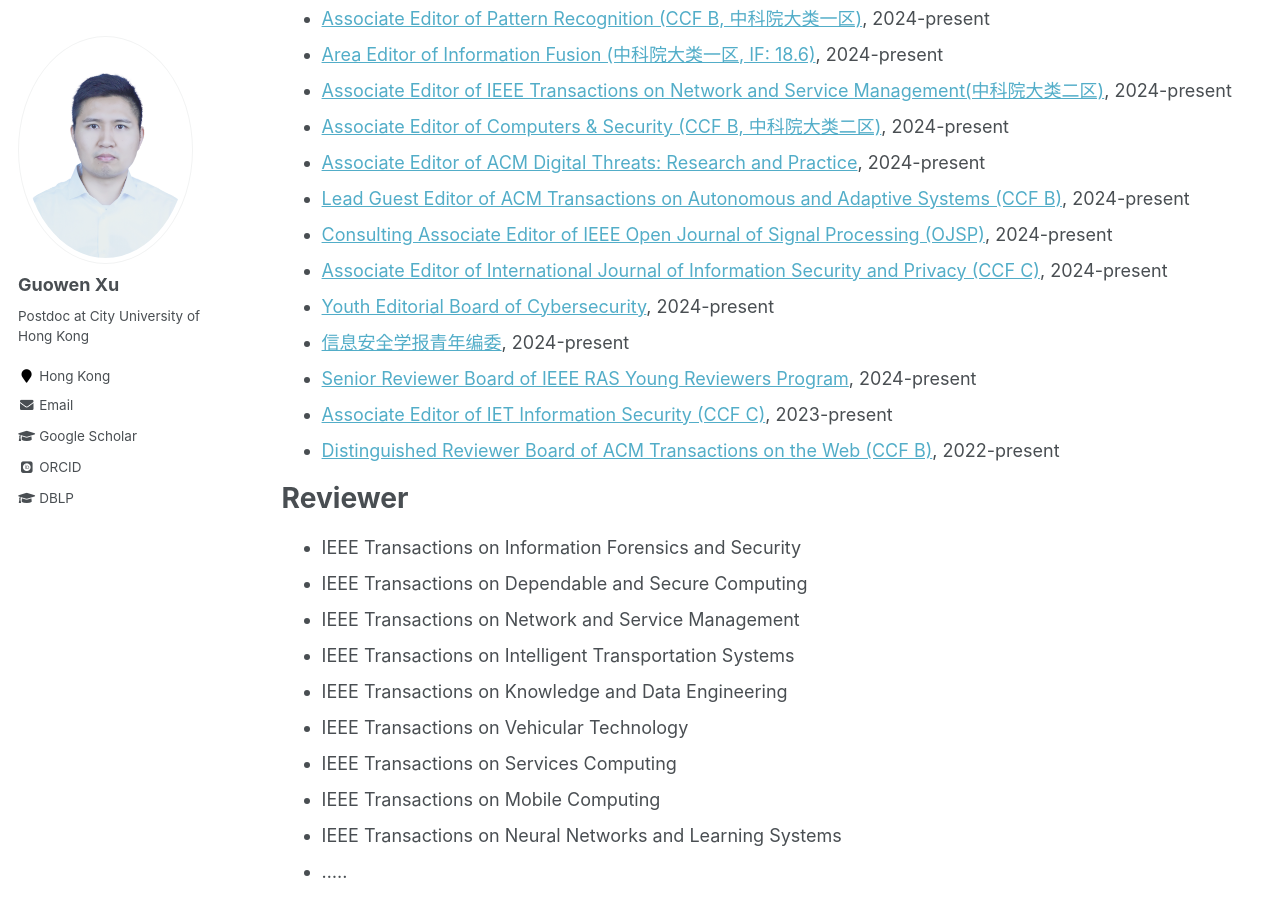
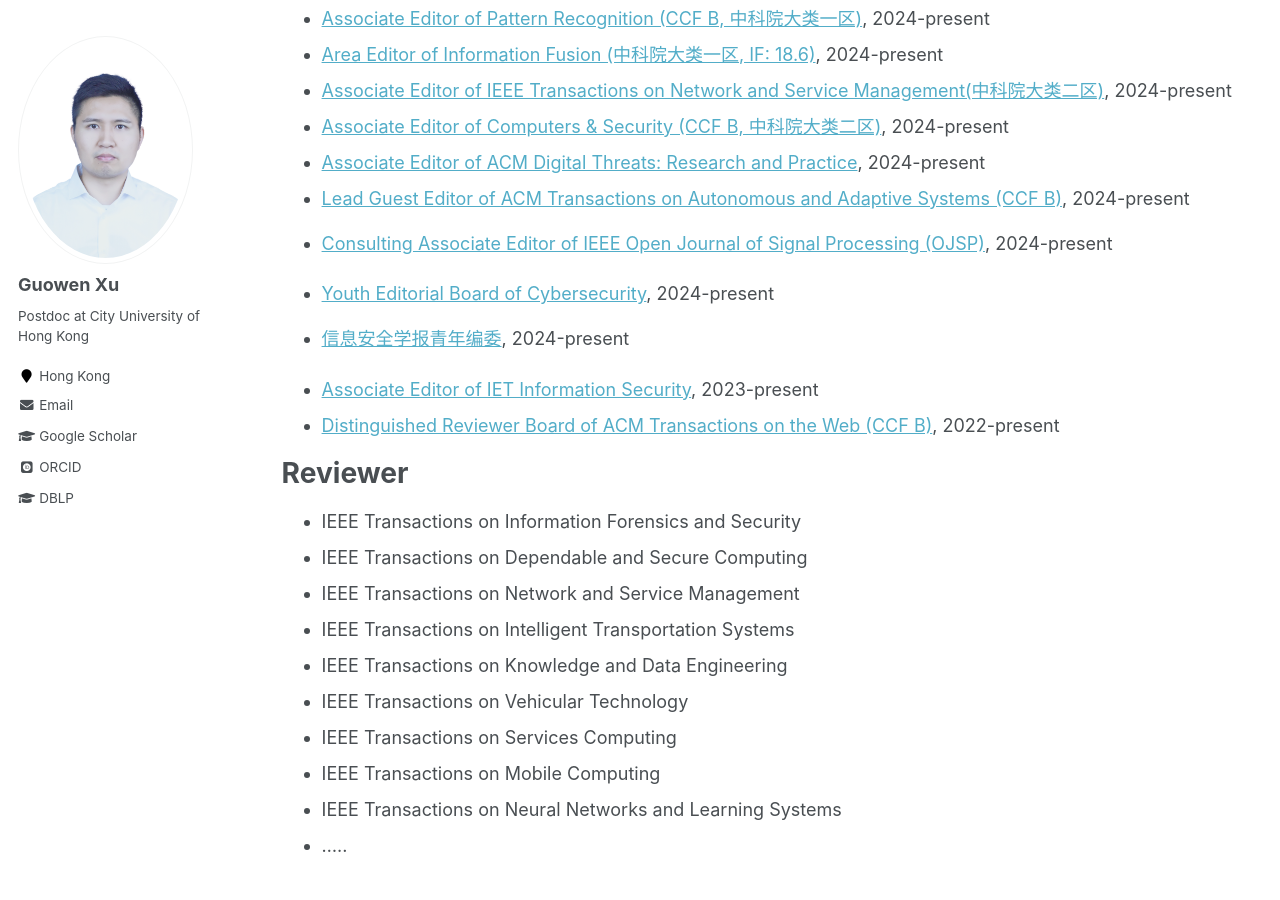
Before and after one commit to Guowen-xu/guowen-xu.github.io, a Jekyll site: the page built from _pages/services.md, in a window 1280 px wide and 900 px high, scrolled down 682 px. Built offline with Jekyll 4.4.1, drawn with Linux system fonts in a browser that asks for light colours; some web fonts are replaced.

Commit message:
Update services.md

```diff
--- a/_pages/services.md
+++ b/_pages/services.md
@@ -26,11 +26,11 @@ Editorial Board:
 * [Associate Editor of ACM Digital Threats: Research and Practice](https://dl.acm.org/journal/dtrap/editorial-board), 2024-present
 * [Lead Guest Editor of ACM Transactions on Autonomous and Adaptive Systems (CCF B)](https://dl.acm.org/journal/taas/calls-for-papers), 2024-present
 * [Consulting Associate Editor of IEEE Open Journal of Signal Processing (OJSP)](https://signalprocessingsociety.org/publications-resources/ieee-open-journal-signal-processing/advisoryeditorial-board), 2024-present
-* [Associate Editor of International Journal of Information Security and Privacy (CCF C)](https://www.igi-global.com/journals/open-access/reviewers/international-journal-information-security-privacy/1096), 2024-present
+
 * [Youth Editorial Board of Cybersecurity](https://cybersecurity.springeropen.com), 2024-present
 * [信息安全学报青年编委](http://jcs.iie.ac.cn/xxaqxb/ch/first_menu.aspx?parent_id=20240524145637001), 2024-present
-* [Senior Reviewer Board of IEEE RAS Young Reviewers Program](https://www.ieee-ras.org/students/young-reviewers-program), 2024-present
-* [Associate Editor of IET Information Security (CCF C)](https://www.hindawi.com/journals/ietis/editors/), 2023-present
+
+* [Associate Editor of IET Information Security](https://www.hindawi.com/journals/ietis/editors/), 2023-present
 * [Distinguished Reviewer Board of ACM Transactions on the Web (CCF B)](https://dl.acm.org/journal/tweb), 2022-present
 
 Reviewer
```
